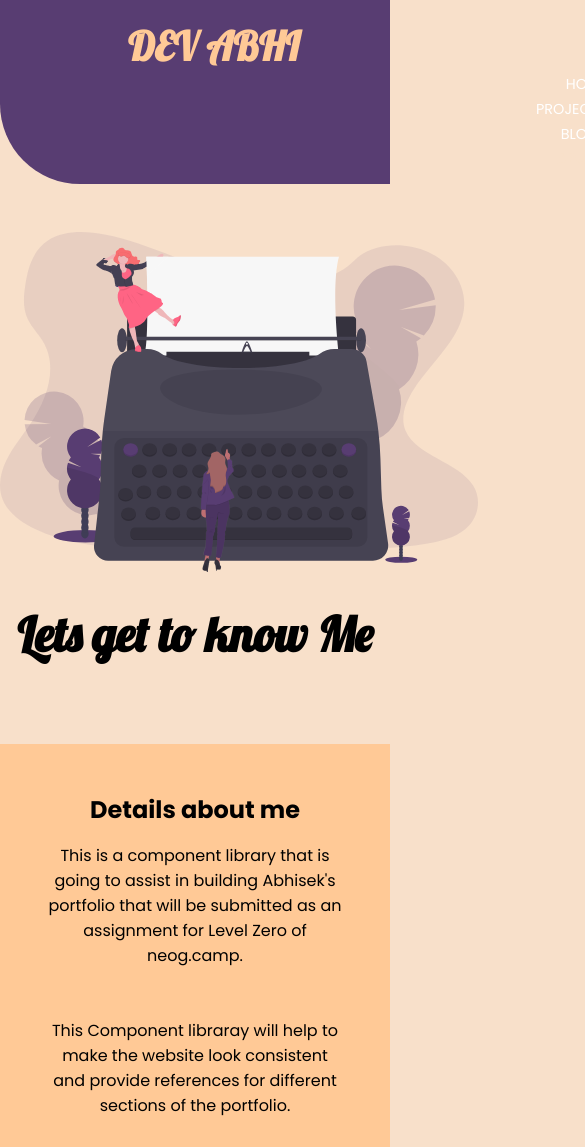
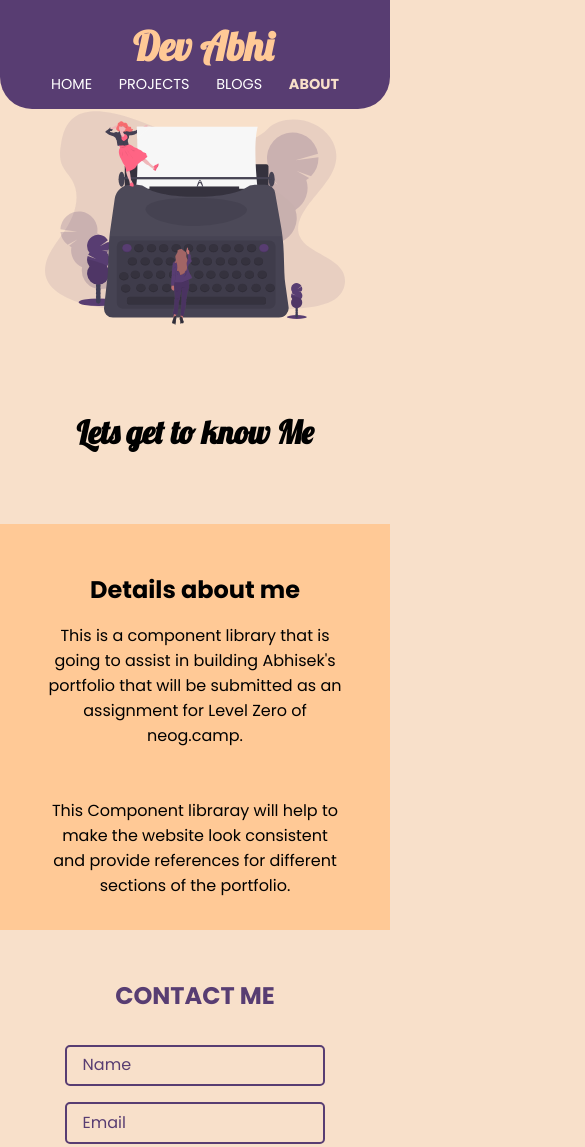
Before and after one commit to abhisekgupta001/Abhisek_Portfolio, a plain HTML site: page about.html in a window 390 px wide. Shown: the top 1147 px of the page, 585 px wide, since content can reach past the window. Drawn offline with Linux system fonts and the light colour scheme.

Commit message:
style: made the site responsive

```diff
--- a/about.html
+++ b/about.html
@@ -10,7 +10,7 @@
   <body>
     <!--Navbar-->
     <nav class="navigation container">
-      <div class="nav-brand">DEV ABHI</div>
+      <div class="nav-brand">Dev Abhi</div>
       <ul class="nav-pills">
         <li class="list-item-inline">
           <a href="/" class="link">Home</a>
--- a/style.css
+++ b/style.css
@@ -104,6 +104,7 @@ h2 {
   background-color: var(--primary-color);
   padding: 0.8rem 2rem;
   border-bottom-left-radius: 5rem;
+  width: 100%;
 }
 .nav-brand {
   color: var(--off-white);
@@ -223,3 +224,77 @@ form h1 {
   font-size: 1rem;
   font-family: "Poppins", sans-serif;
 }
+
+@media only screen and (max-width: 600px) {
+  .navigation {
+    overflow: hidden;
+    text-align: center;
+    border-bottom-left-radius: 2rem;
+    border-bottom-right-radius: 2rem;
+    position: fixed;
+  }
+  .nav-brand {
+    text-align: center;
+    display: block;
+    margin: 0 auto;
+  }
+  .navigation .nav-pills {
+    display: inline-block;
+    margin: 0 auto;
+  }
+
+  .navigation .link {
+    padding: 0 0.2rem;
+  }
+  .hero .hero-img {
+    width: 300px;
+    max-width: 400px;
+    height: 340px;
+    display: block;
+    margin: 0 auto;
+  }
+  .hero .hero-heading {
+    font-size: 2rem;
+    margin: 0.5rem 0;
+  }
+  .section input[type="text"],
+  .section input[type="email"],
+  .section textarea {
+    width: 80%;
+  }
+  .footer {
+    border-top-right-radius: 2rem;
+    border-top-left-radius: 2rem;
+  }
+}
+
+@media only screen and (max-width: 1080px) {
+  .navigation {
+    border-bottom-left-radius: 2rem;
+    border-bottom-right-radius: 2rem;
+    text-align: center;
+    overflow: hidden;
+  }
+  .nav-brand {
+    text-align: center;
+    display: block;
+    margin: 0 auto;
+  }
+  .navigation .nav-pills {
+    display: inline-block;
+    margin: 0 auto;
+  }
+
+  .navigation .link {
+    padding: 0 0.2rem;
+  }
+  .section input[type="text"],
+  .section input[type="email"],
+  .section textarea {
+    width: 80%;
+  }
+  .footer {
+    border-top-right-radius: 2rem;
+    border-top-left-radius: 2rem;
+  }
+}
```
Also changed, not shown: blogs.html (+1 -1 lines), projects.html (+1 -1 lines).
